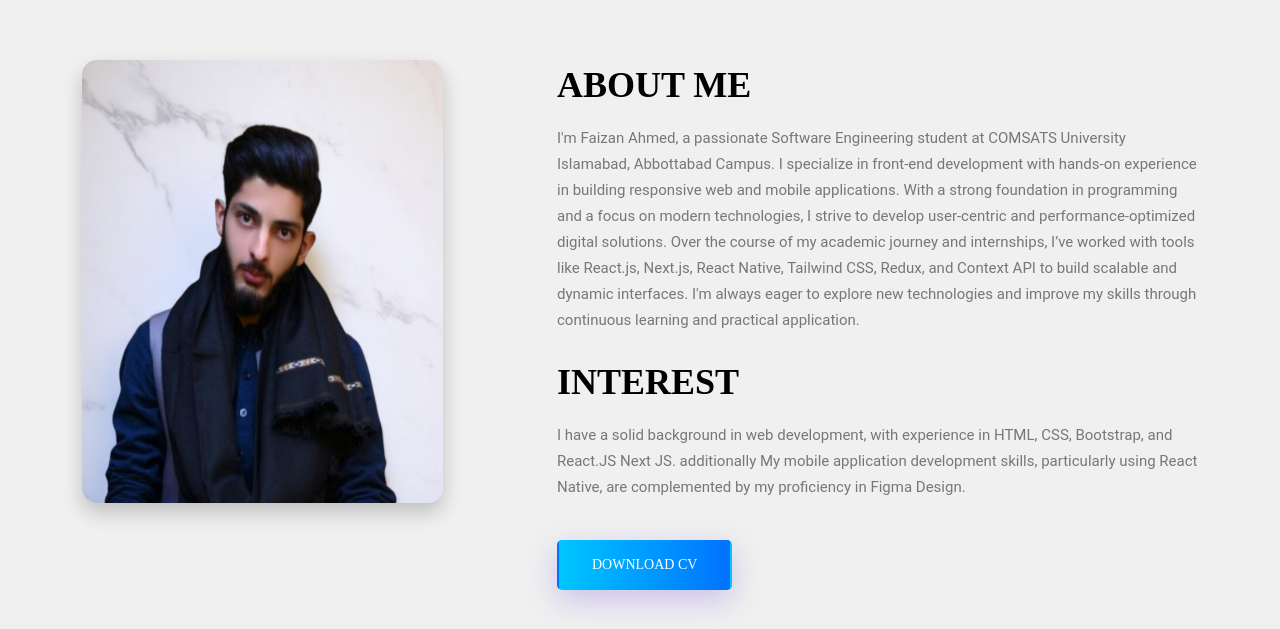
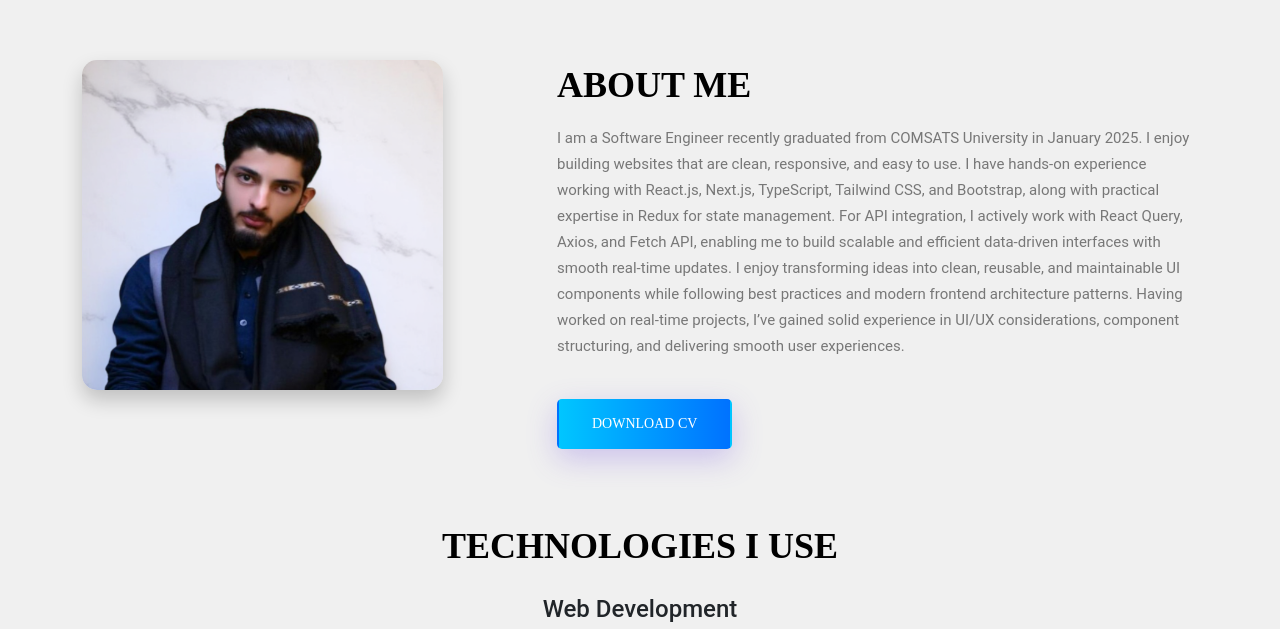
Before and after one commit to faizanahmad981/Faizan_Portfolio, a website: page index.html in a window 1280 px wide. Shown: the part 683-1312 px from the top of the page. Drawn offline with nearby package versions, Linux system fonts and the light colour scheme; a web font is replaced by a local one.

Commit message:
code push fixes

```diff
--- a/index.html
+++ b/index.html
@@ -163,22 +163,19 @@
                     <div class="mb-4">
                         <div class="skill-card" >
                             <h3>About me</h3>
-                            <p>I'm Faizan Ahmed, a passionate Software Engineering student at COMSATS University Islamabad, Abbottabad Campus. I specialize in front-end development with hands-on experience in building responsive web and mobile applications. With a strong foundation in programming and a focus on modern technologies, I strive to develop user-centric and performance-optimized digital solutions.
+                           <p>
+                            I am a Software Engineer recently graduated from COMSATS University in January 2025. I enjoy building websites that are clean, responsive, and easy to use.
 
-                                Over the course of my academic journey and internships, I’ve worked with tools like React.js, Next.js, React Native, Tailwind CSS, Redux, and Context API to build scalable and dynamic interfaces. I'm always eager to explore new technologies and improve my skills through continuous learning and practical application.</p>
+I have hands-on experience working with React.js, Next.js, TypeScript, Tailwind CSS, and Bootstrap, along with practical expertise in Redux for state management. For API integration, I actively work with React Query, Axios, and Fetch API, enabling me to build scalable and efficient data-driven interfaces with smooth real-time updates.
+
+I enjoy transforming ideas into clean, reusable, and maintainable UI components while following best practices and modern frontend architecture patterns. Having worked on real-time projects, I’ve gained solid experience in UI/UX considerations, component structuring, and delivering smooth user experiences.
+                           </p>
+                           <a href="https://faizan-reactjs.tiiny.site/" target="_blank" class="main-btn primary-btn mt-4">
+                                Download CV</a>
                         </div>
                     </div>
                     <div class="mb-4">
-                        <div class="skill-card">
-                            <h3> Interest</h3>
-                            <p>I have a solid background in web development, with
-                                experience in HTML, CSS, Bootstrap, and React.JS Next JS. additionally  My mobile application
-                                 development skills,
-                                particularly using React Native, are complemented by my proficiency in Figma Design.<br>
 
-                            </p>
-                            <a href="https://faizan-reactjs.tiiny.site/" target="_blank" class="main-btn primary-btn mt-4">Download CV</a>
-                        </div>
                     </div>
                 </div>
             </div>
```
